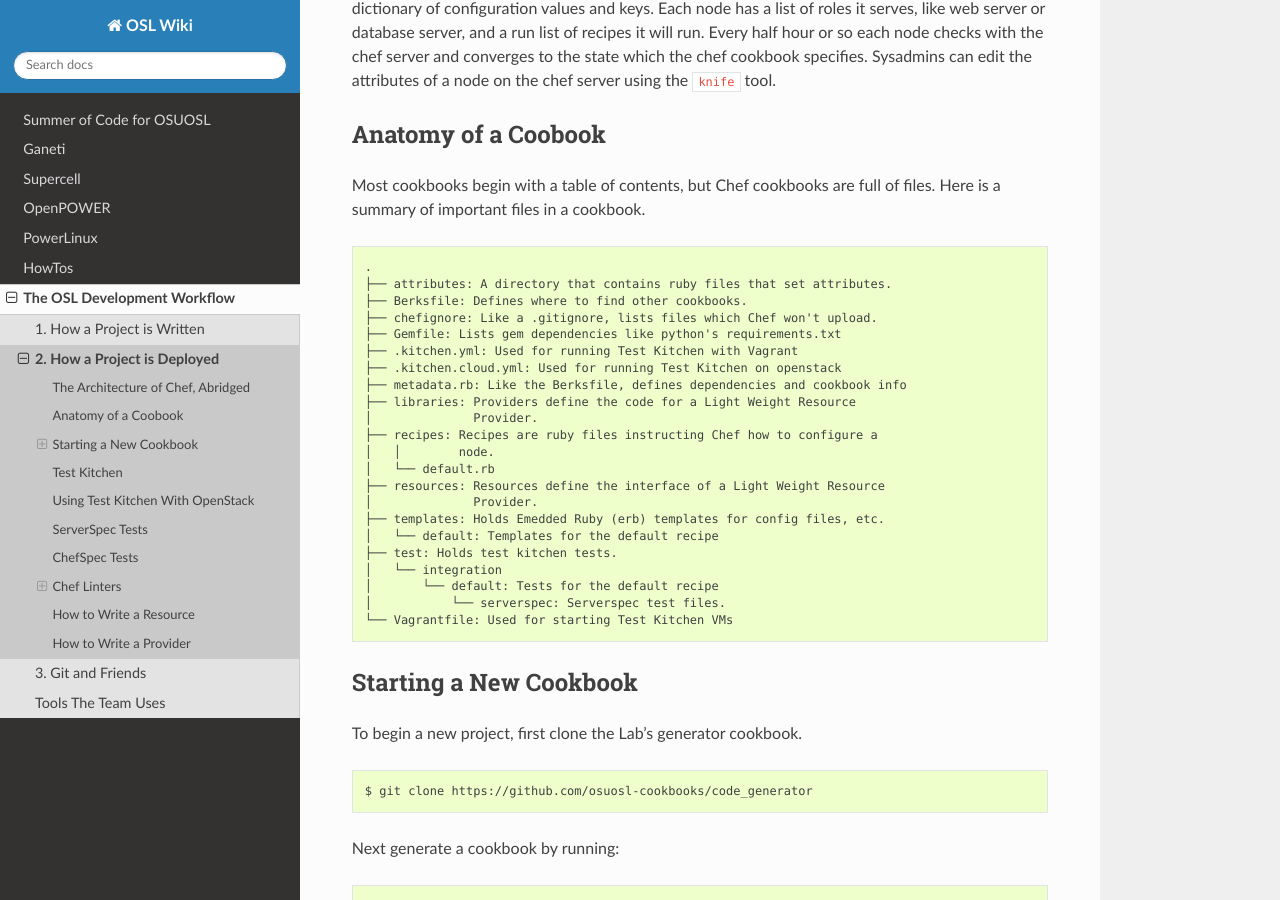
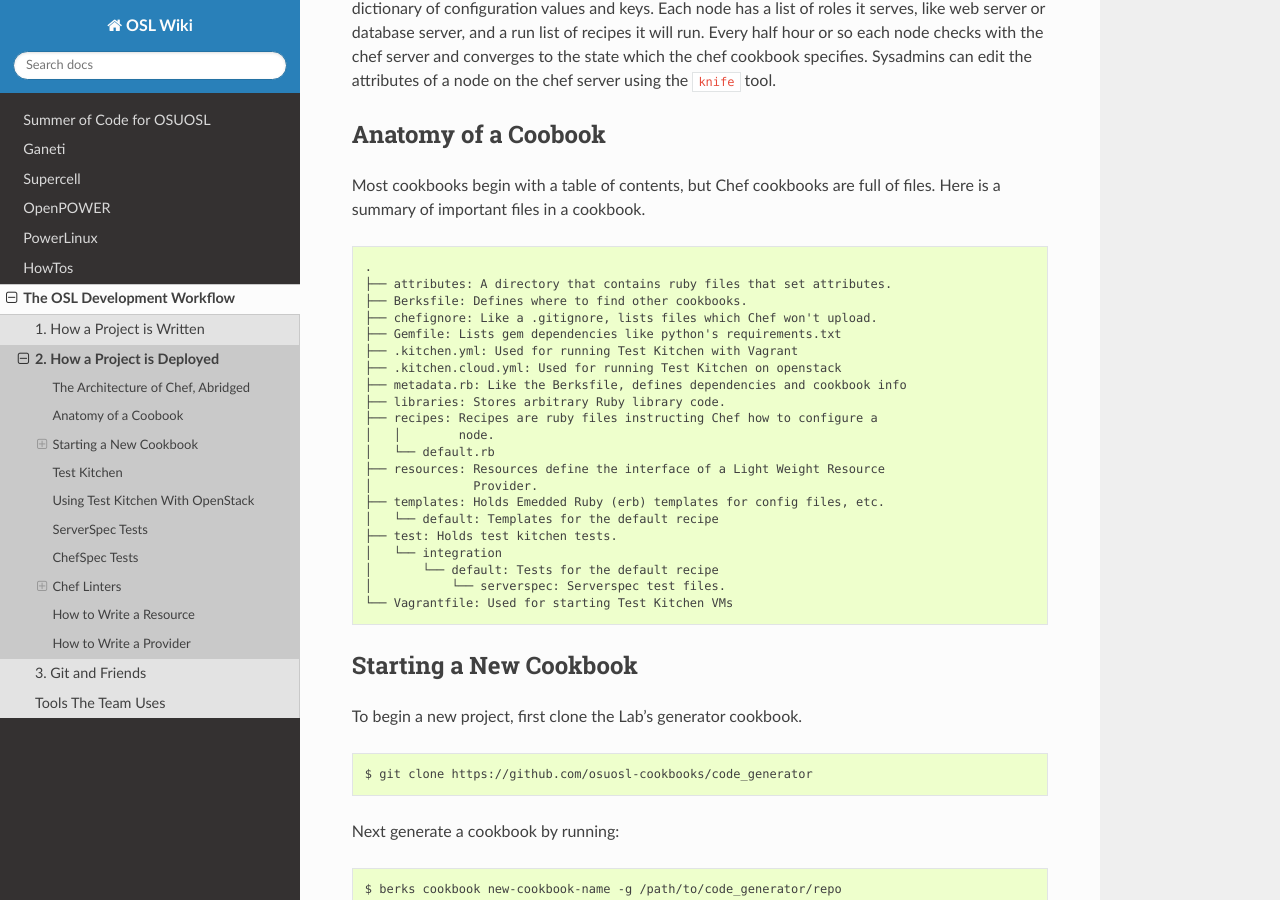
Before and after one commit to osuosl/wiki, a Sphinx documentation site: the page built from source/development_process/2_deployment.rst, in a window 1280 px wide and 900 px high, scrolled down 1053 px. Built offline with Sphinx 7.4.7 and the Read the Docs theme 2.0.0, drawn with Linux system fonts in a browser that asks for light colours.

Commit message:
Change explanation of chef libraries directory

```diff
--- a/source/development_process/2_deployment.rst
+++ b/source/development_process/2_deployment.rst
@@ -74,8 +74,7 @@ files. Here is a summary of important files in a cookbook.
 	├── .kitchen.yml: Used for running Test Kitchen with Vagrant
 	├── .kitchen.cloud.yml: Used for running Test Kitchen on openstack
 	├── metadata.rb: Like the Berksfile, defines dependencies and cookbook info
-	├── libraries: Providers define the code for a Light Weight Resource
-	│              Provider.
+	├── libraries: Stores arbitrary Ruby library code.
 	├── recipes: Recipes are ruby files instructing Chef how to configure a
 	│   │        node.
 	│   └── default.rb
```
